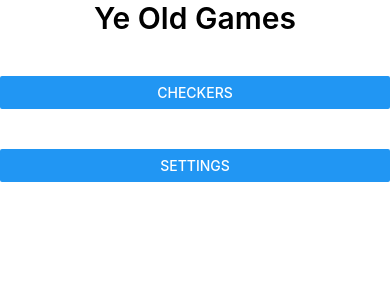
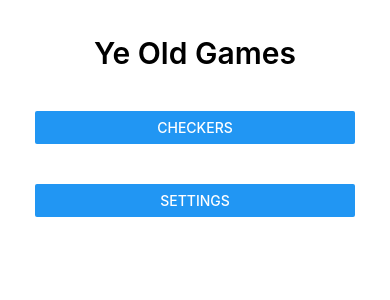
Before and after one commit to BarndoBoi/ReactResearch, a React Native app: screen / in a window 390 px wide. Shown: the top 300 px of the page. Built offline with nearby package versions, Linux system fonts and the light colour scheme.

Commit message:
Update App Stylesheet
I merged the stylesheet incorrectly. This is the proper one

```diff
--- a/App.js
+++ b/App.js
@@ -82,9 +82,14 @@
  const styles = StyleSheet.create({
     menuView: {
         justifyContent: 'center',
+        margin: 10,
+        padding: 25,
     },
     gameButton: {
-          color: "aqua",
+        margin: 10,
+        padding: 25,
+        borderwidth: 5,
+        borderRadius: 20,
     },
     titleText: {
         fontSize: 30,
```
Lines whose indentation alone changed are shown as unchanged.
